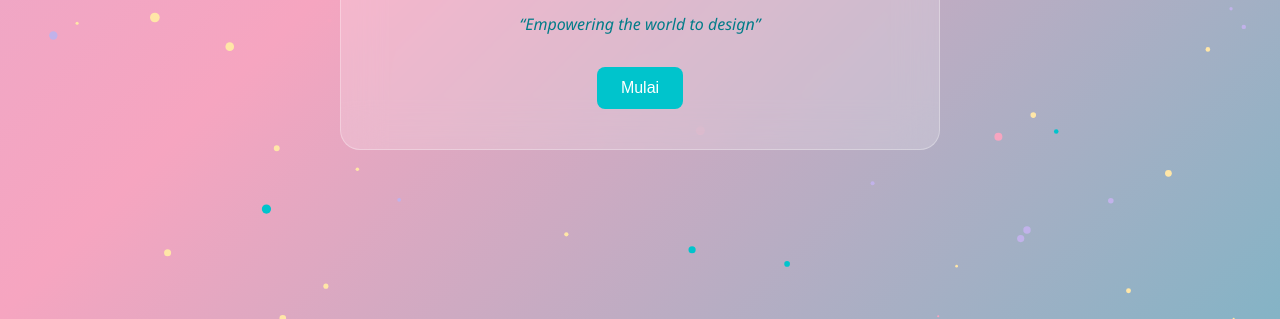
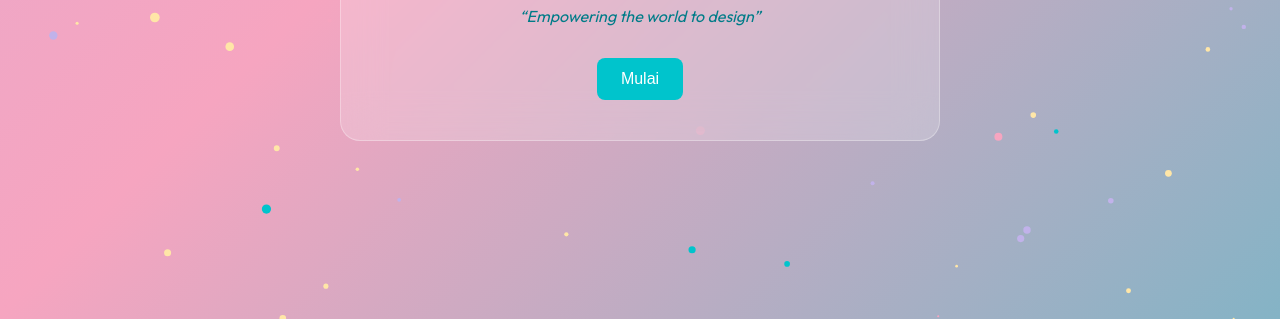
Before and after one commit to edufysa/pekanraya, a plain HTML site: page index.html in a window 1280 px wide. Shown: the part 481-800 px from the top of the page. Drawn offline with Linux system fonts and the light colour scheme.

Commit message:
index.html

```diff
--- a/index.html
+++ b/index.html
@@ -1,9 +1,11 @@
-<!DOCTYPE html>
-<html lang="id">
 <head>
   <meta charset="UTF-8" />
   <meta name="viewport" content="width=device-width, initial-scale=1.0" />
   <title>Canva Power Class - Pekan Raya Canva</title>
+
+  <!-- Font mirip Canva Sans Display -->
+  <link href="https://fonts.googleapis.com/css2?family=Outfit:wght@400;600&display=swap" rel="stylesheet">
+
   <style>
     * {
       margin: 0;
@@ -14,7 +16,7 @@
     html, body {
       width: 100%;
       height: 100%;
-      font-family: "Segoe UI", sans-serif;
+      font-family: 'Outfit', sans-serif;
       background-color: #e9f8f8;
     }
 
```
